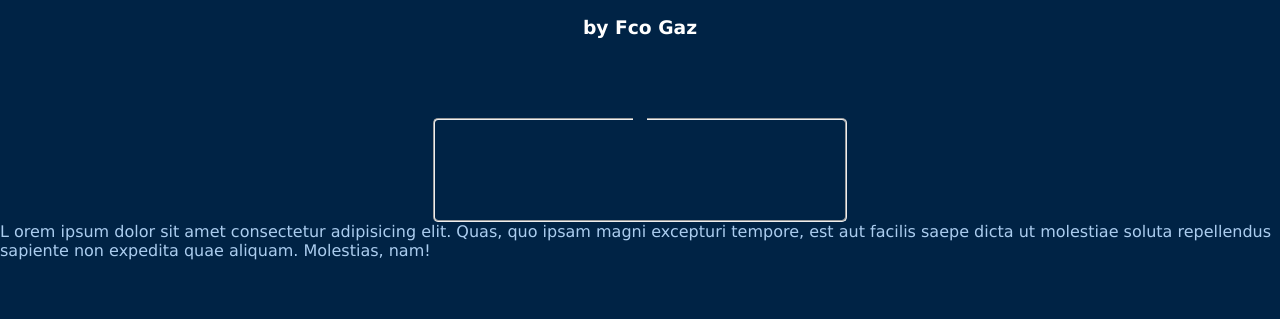
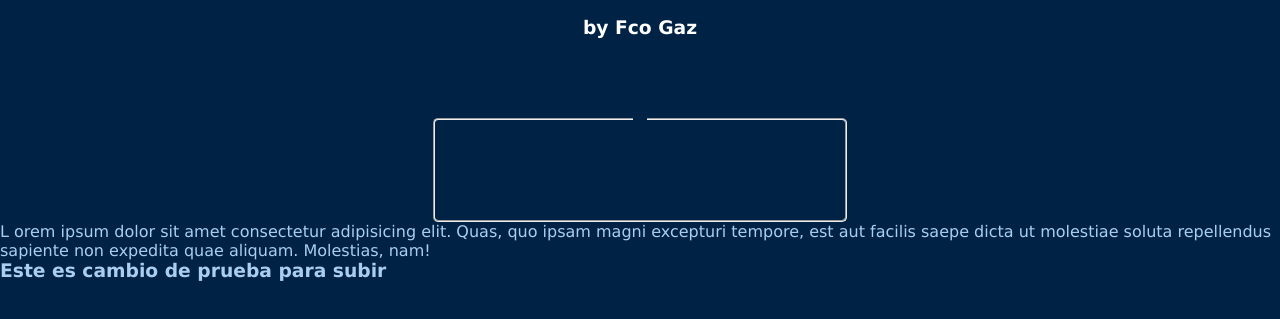
Before and after one commit to ProfesorGaz/TimerCesba, a plain HTML site: page index.html in a window 1280 px wide. Shown: the part 121-440 px from the top of the page. Drawn offline with Linux system fonts and the light colour scheme; a script that the page names is missing.

Commit message:
3º Commit - se creo un h3

```diff
--- a/index.html
+++ b/index.html
@@ -24,6 +24,8 @@
      saepe dicta ut molestiae soluta repellendus sapiente non
      expedita quae aliquam. Molestias, nam!</p>
 
+     <h3>Este es cambio de prueba para subir</h3>
+
   <!-- 2º CAMBIO 10:15 AM ></script> -->
   <script src="ejercicio.js"></script>
 </body>
```
